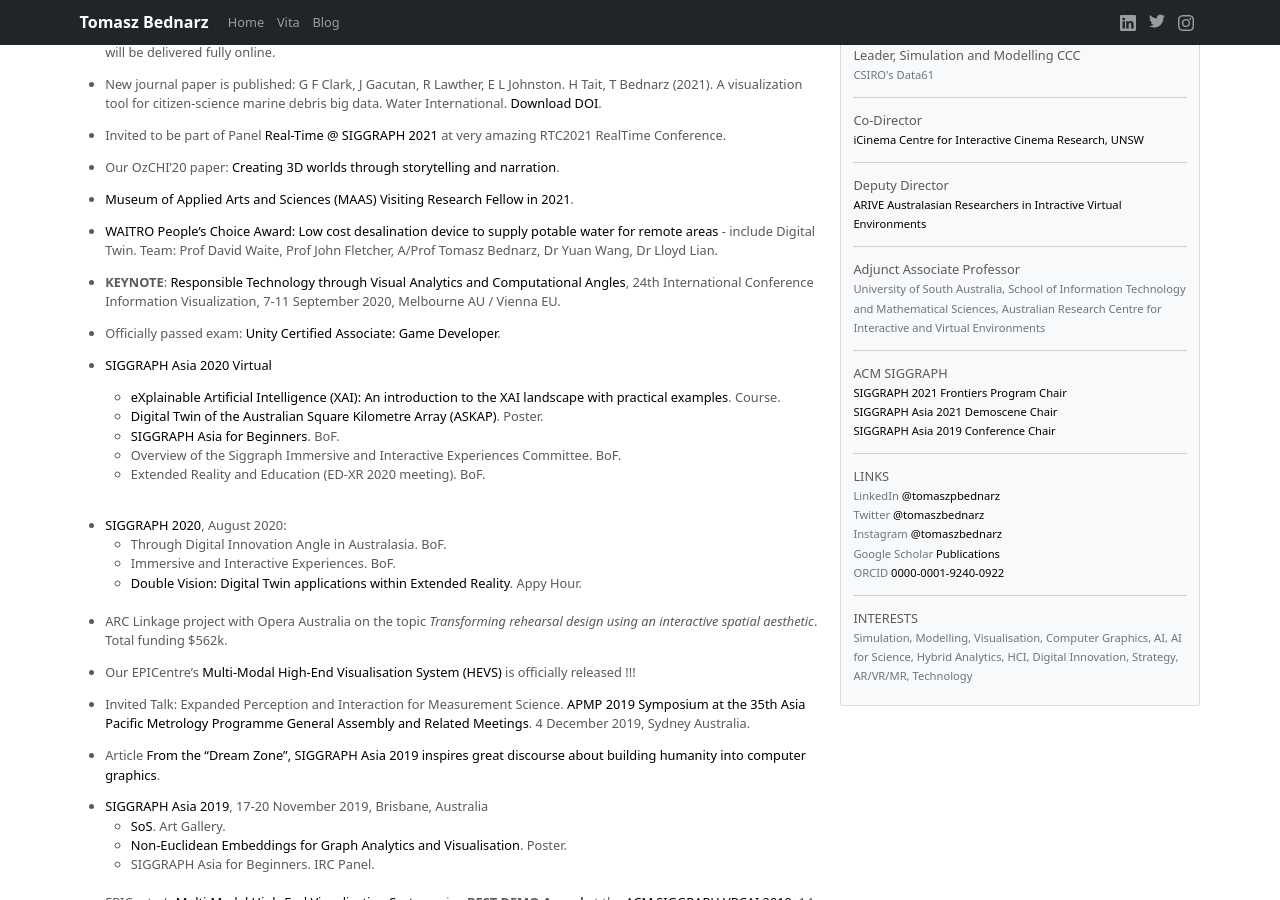
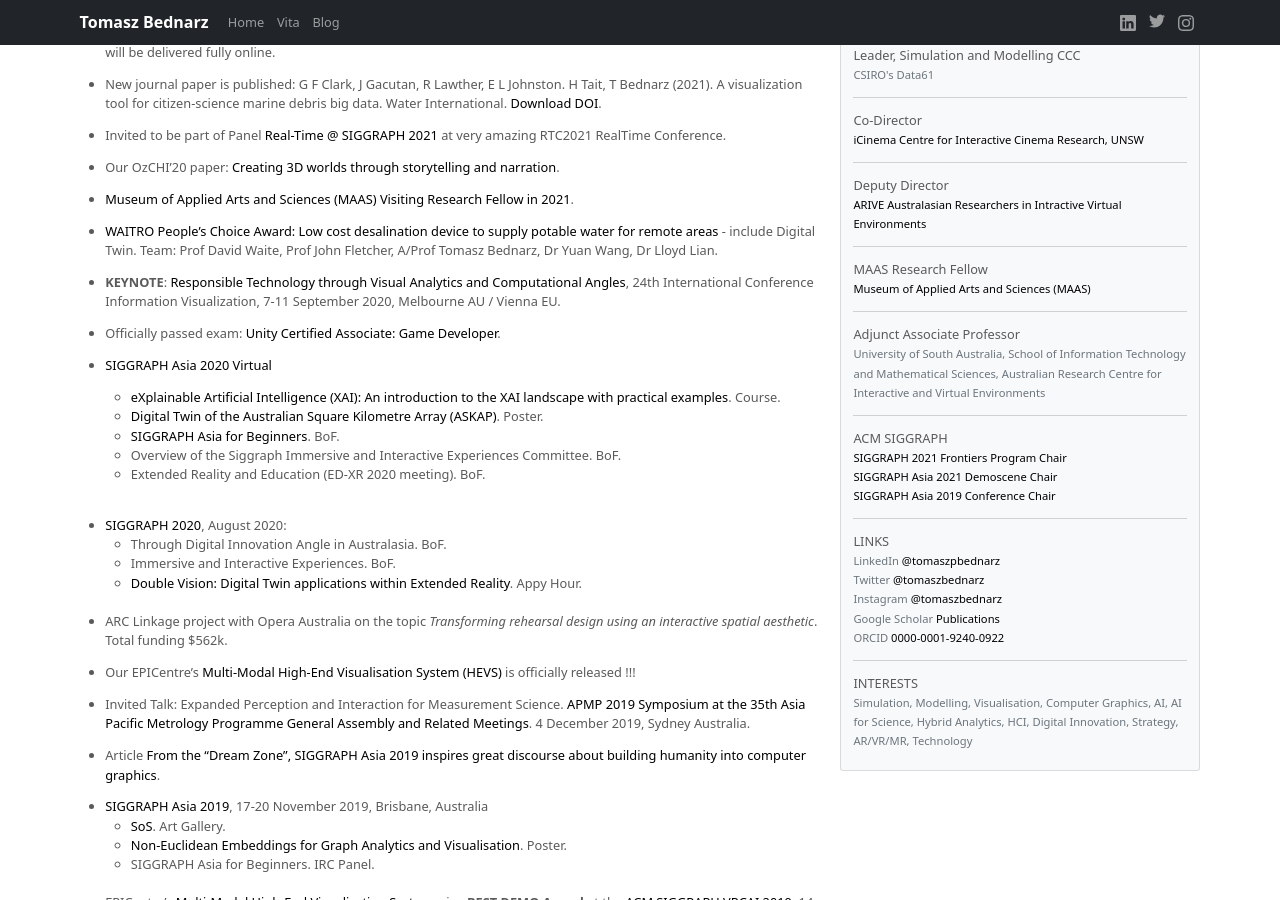
Before and after one commit to tomaszbednarz/tomaszbednarz.github.io, a Jekyll site: the page built from index.md, in a window 1280 px wide and 900 px high, scrolled down 546 px. Built offline with Jekyll 4.4.1, drawn with Linux system fonts in a browser that asks for light colours.

Commit message:
Update home.html
maas

```diff
--- a/_layouts/home.html
+++ b/_layouts/home.html
@@ -61,6 +61,13 @@
 
                 <hr />
 
+                <p>MAAS Research Fellow<br />
+                  <small class="text-muted">
+                    <a href="https://www.maas.museum/research/visiting-research-fellows/dr-tomasz-bednarz/">Museum of Applied Arts and Sciences (MAAS)</a><br />
+                </small></p>
+
+                <hr />
+
                 <p>Adjunct Associate Professor<br />
                   <small class="text-muted">University of South Australia, School of Information Technology and Mathematical Sciences,
                     Australian Research Centre for Interactive and Virtual Environments
```
